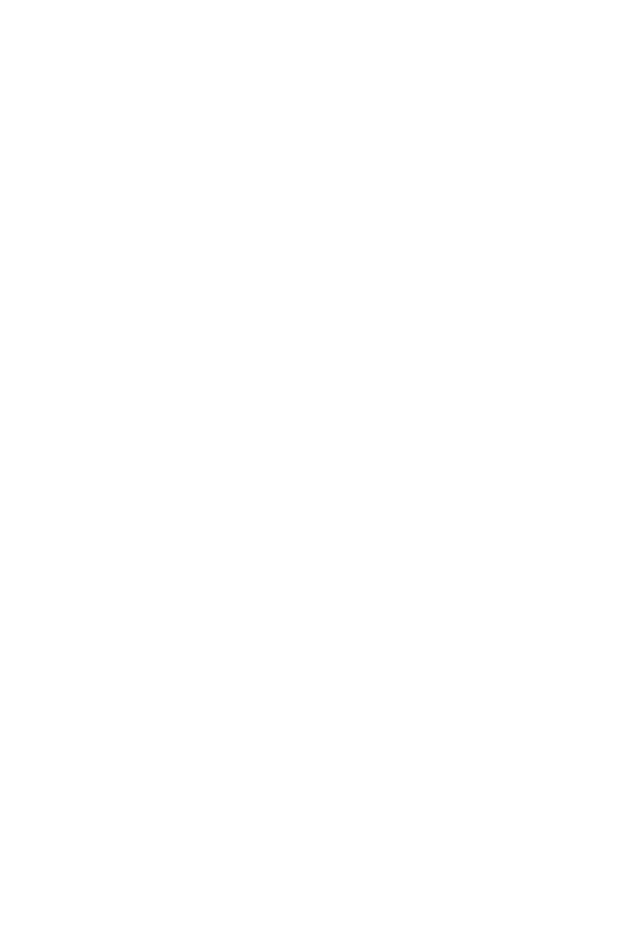
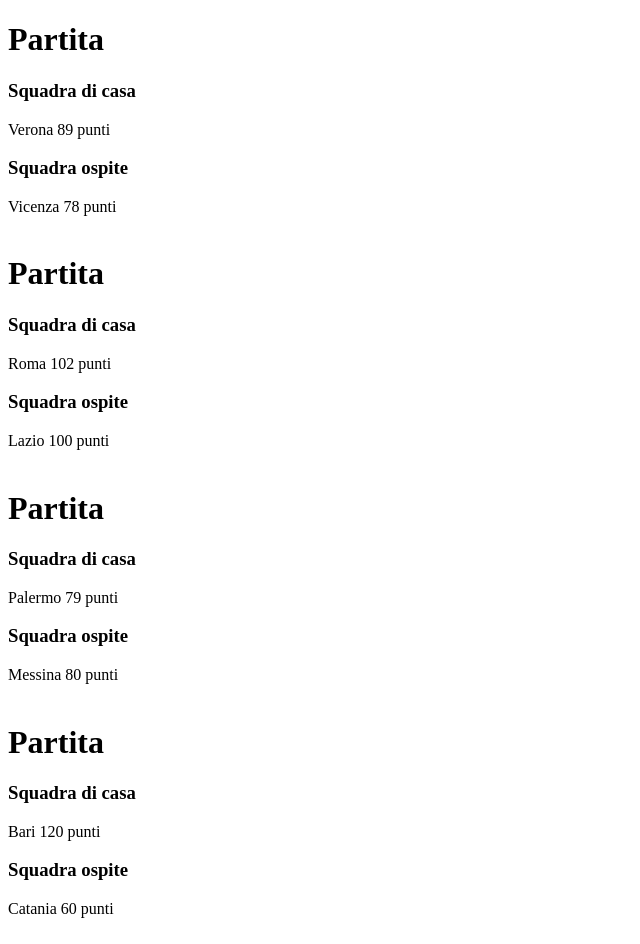
Before and after one commit to Amanjit313/php-snacks-b1, a PHP site: page / in a window 1280 px wide. Before the commit the part shown is empty. Shown: the whole page, without its empty margins (0-640 px from the left). Before the commit the page ends 800 px from the top, so only its background shows below. Run offline with PHP 8.4, Linux system fonts and the light colour scheme.

Commit message:
Snack 1 - Complete

```diff
--- a/Snack-1/index.php
+++ b/Snack-1/index.php
@@ -2,8 +2,34 @@
 
 /* Creiamo un array contenente le partite di basket di un’ipotetica tappa del calendario. Ogni array avrà una squadra di casa e una squadra ospite, punti fatti dalla squadra di casa e punti fatti dalla squadra ospite. Stampiamo a schermo tutte le partite con questo schema. */
 
+$partite = [
+  [
+    'casa' => 'Verona',
+    'ospiti' => 'Vicenza',
+    'casaPunti' => '89',
+    'ospitiPunti' => '78'
+  ],
+  [
+    'casa' => 'Roma',
+    'ospiti' => 'Lazio',
+    'casaPunti' => '102',
+    'ospitiPunti' => '100'
+  ],
+  [
+    'casa' => 'Palermo',
+    'ospiti' => 'Messina',
+    'casaPunti' => '79',
+    'ospitiPunti' => '80'
+  ],
+  [
+    'casa' => 'Bari',
+    'ospiti' => 'Catania',
+    'casaPunti' => '120',
+    'ospitiPunti' => '60'
+  ]
+  ];
+
 ?>
-
 
 
 <!DOCTYPE html>
@@ -16,5 +42,14 @@
 </head>
 <body>
 
+  <?php
+    for($i = 0; $i < count($partite); $i++){
+      echo "<h1>Partita</h1>";
+      echo "<h3>Squadra di casa</h3>" , $partite[$i]['casa'] ." ". $partite[$i]['casaPunti']." punti<br>";
+      echo "<h3>Squadra ospite</h3>" , $partite[$i]['ospiti'] ." ". $partite[$i]['ospitiPunti']." punti<br>"."<br>";
+    }
+  ?>
+
 </body>
+
 </html>
```
